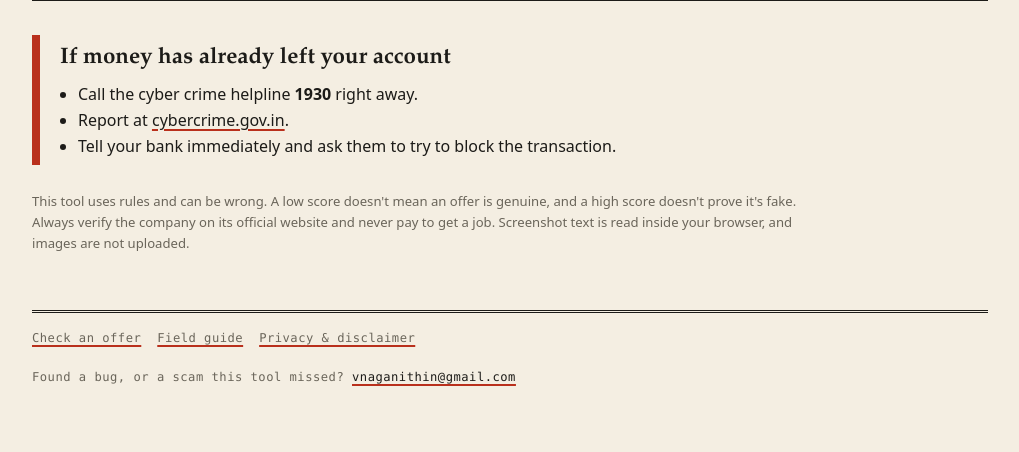
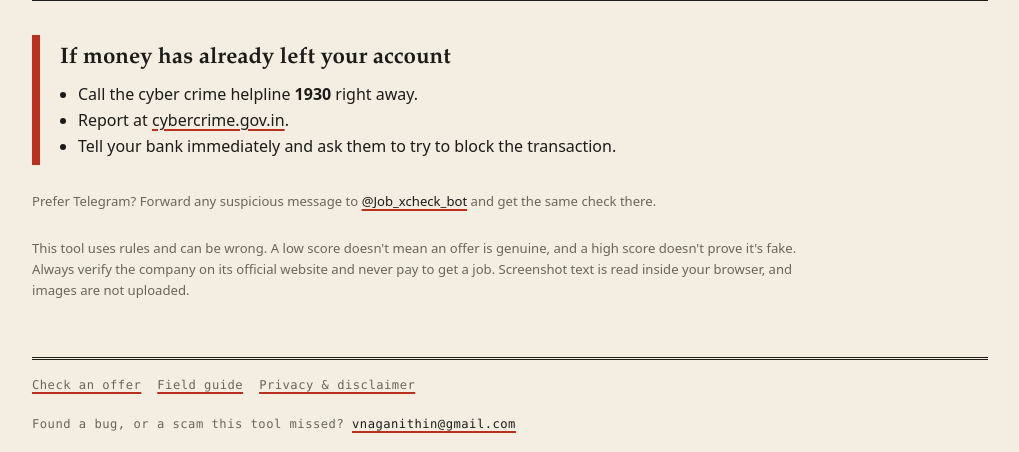
Before and after one commit to nithin062006/jobscam-checker, a Flask app: page / in a window 1280 px wide. Shown: the part 871-1323 px from the top of the page, without its empty margins (130-1149 px from the left). Before the commit the page ends 1257 px from the top, so only its background shows below. Run offline with Flask 3, Linux system fonts and the light colour scheme; some libraries are stand-ins or nearby versions.

Commit message:
Link Telegram bot on home page

```diff
--- a/templates/index.html
+++ b/templates/index.html
@@ -103,6 +103,7 @@
   </ul>
 </section>
 
+<p class="note">Prefer Telegram? Forward any suspicious message to <a href="https://t.me/Job_xcheck_bot" target="_blank" rel="noopener">@Job_xcheck_bot</a> and get the same check there.</p>
 <p class="note">This tool uses rules and can be wrong. A low score doesn't mean an offer is genuine, and a high score doesn't prove it's fake. Always verify the company on its official website and never pay to get a job. Screenshot text is read inside your browser, and images are not uploaded.</p>
 {% endblock %}
 
```
